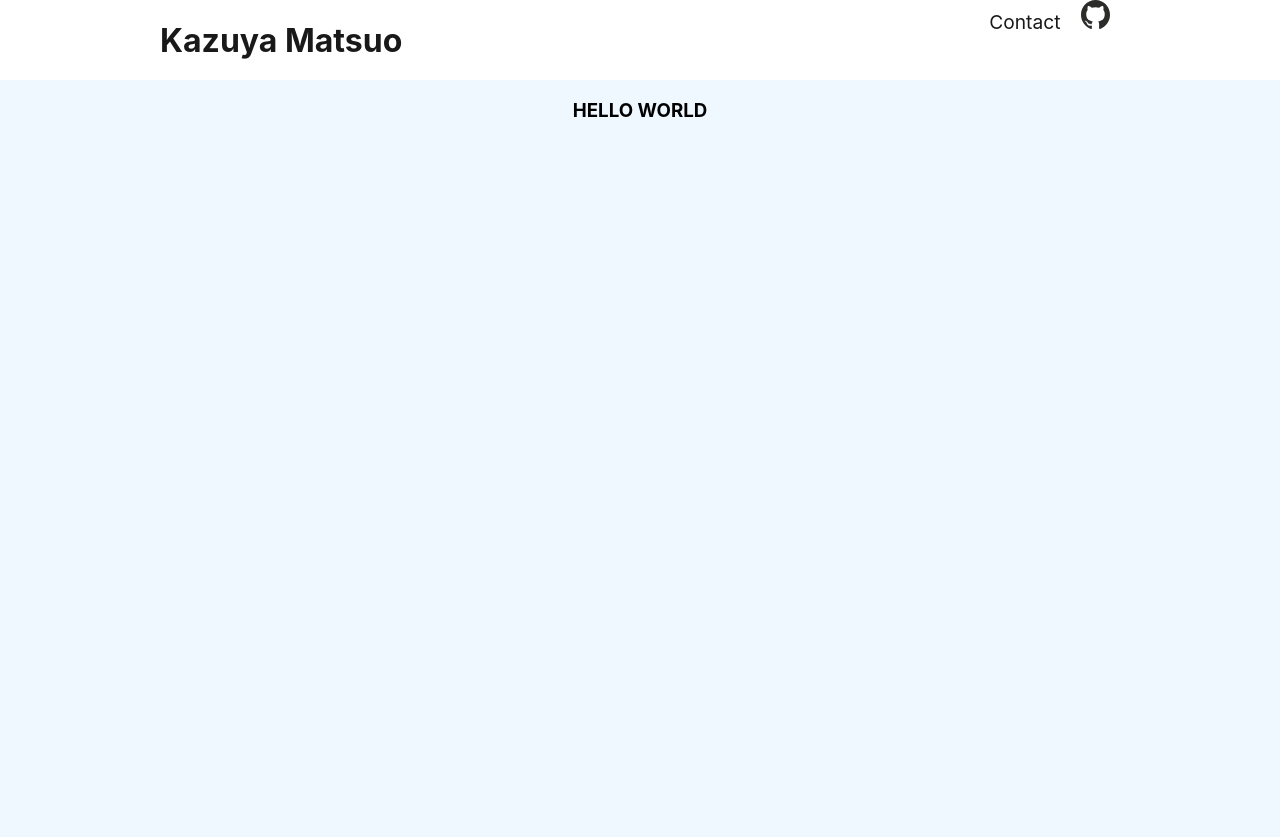
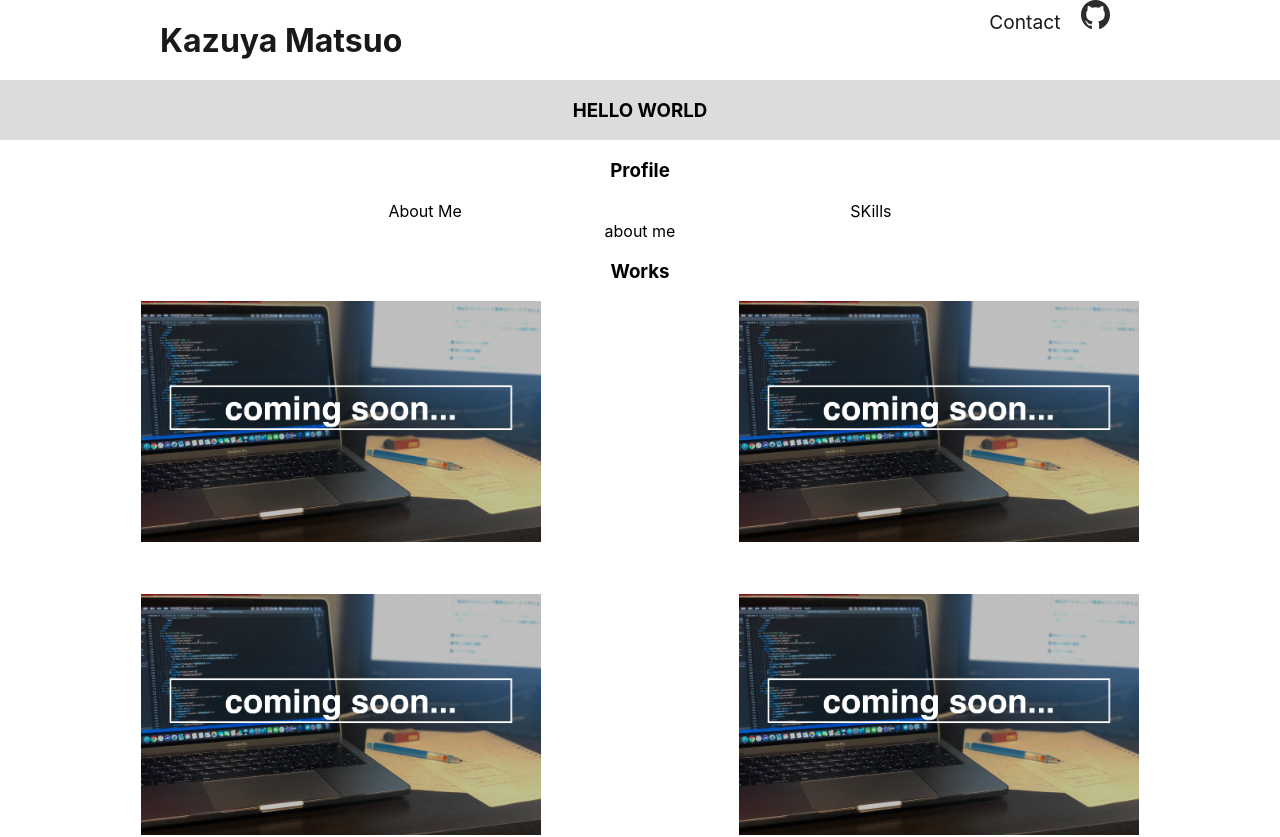
Before and after one commit to kazuya-m/my-pf, a Next.js app: page / in a window 1280 px wide. Shown: the top 837 px of the page. Built offline with nearby package versions, Linux system fonts and the light colour scheme.

Commit message:
changed background colour

```diff
--- a/components/top/index.module.css
+++ b/components/top/index.module.css
@@ -1,4 +1,4 @@
 .wrapper {
-  height: 100vh;
-  background-color: aliceblue;
+  width: 100%;
+  background-color: #dcdcdc;
 }
```
